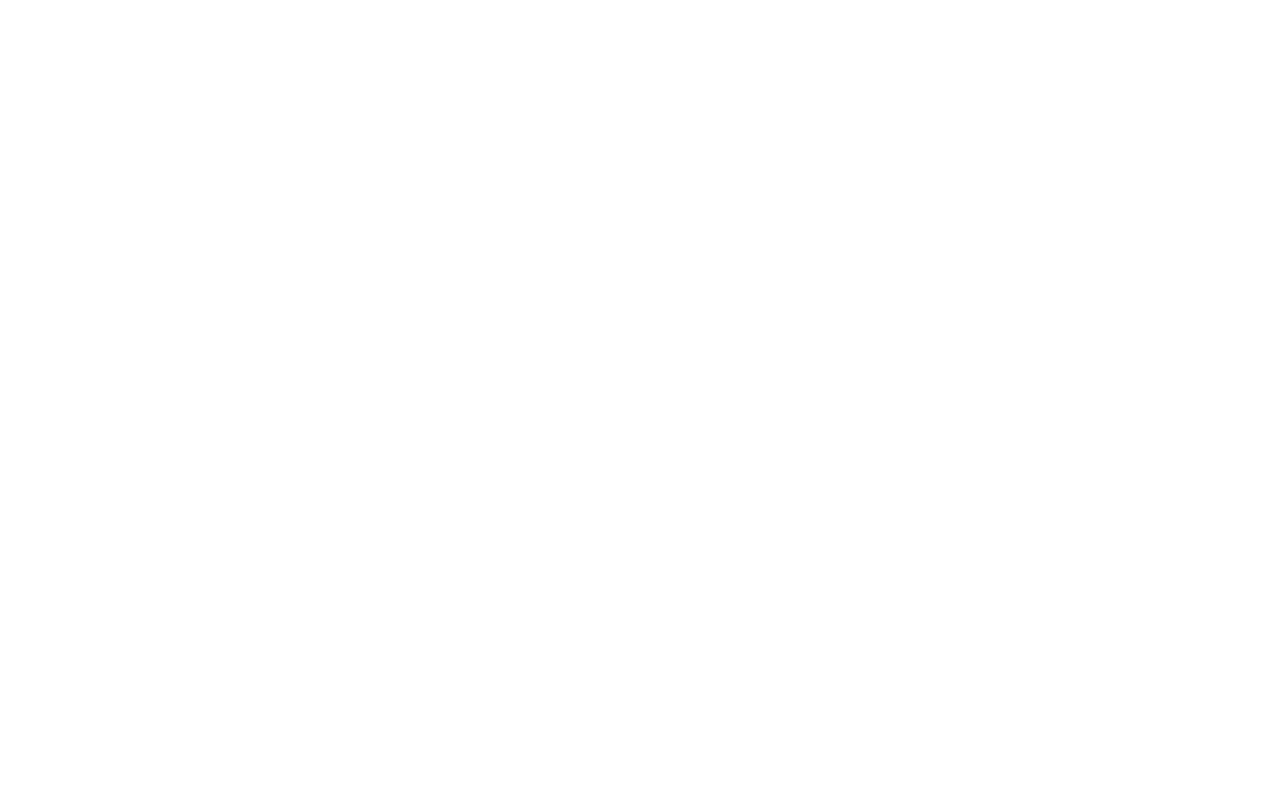
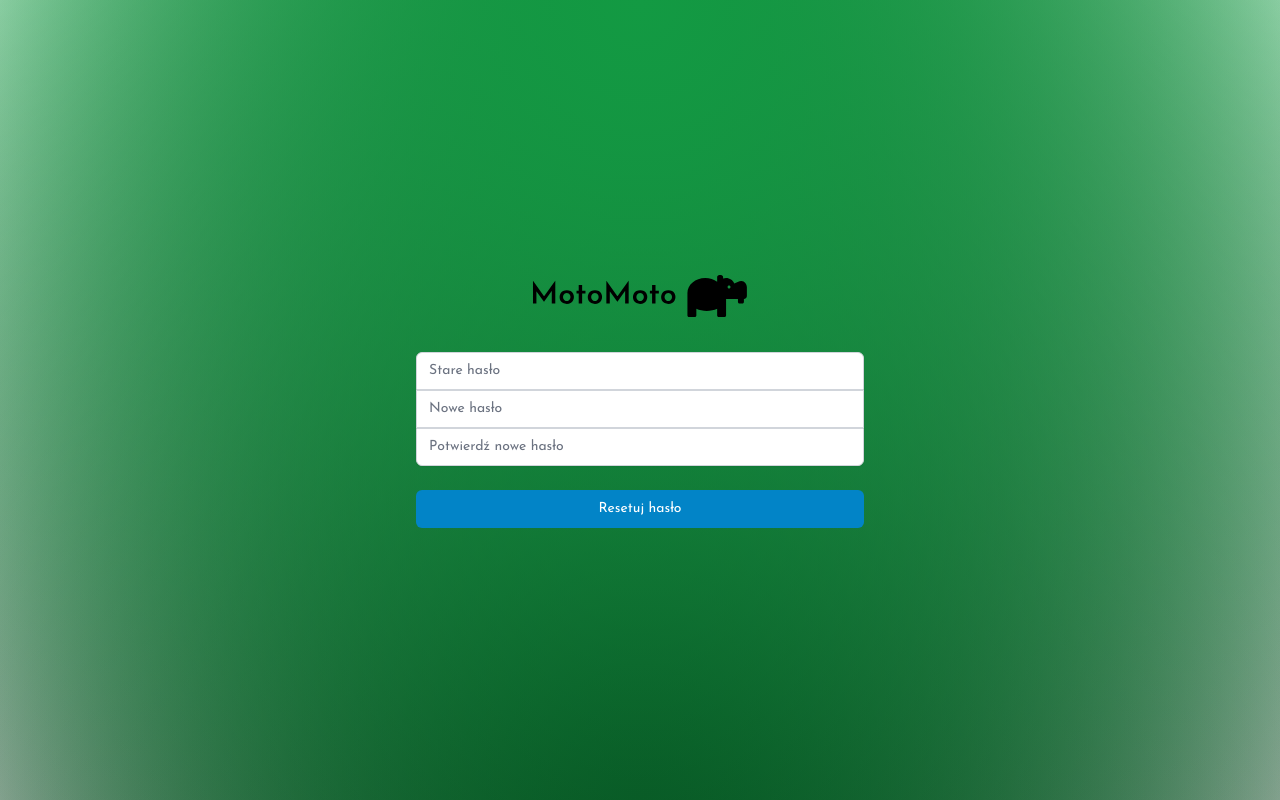
Before and after one commit to patryk6496/MotoMoto, a React (Create React App) app: page /ResetPassword in a window 1280 px wide. Before the commit this address had no page. Built offline with nearby package versions, Linux system fonts and the light colour scheme.

Commit message:
Repair toast bug and add header token

```diff
--- a/src/App.js
+++ b/src/App.js
@@ -6,8 +6,8 @@
 import Home from './Components/Home';
 import AddAnnouncement from './Components/AddAnnouncement';
 import Favorite from './Components/Favorite';
-import CarList from './Components/CarList'
-import Header from './Components/Header'
+import CarList from './Components/CarList';
+import ResetPassword from './Components/ResetPassword';
 
 function App() {
   return (
@@ -21,6 +21,7 @@
       <Route path="/AddAnnouncement" element={<AddAnnouncement/>} />
       <Route path="/Favorite" element={<Favorite/>} />
 	  <Route path="/CarList" element={<CarList/>} />
+	  <Route path="/ResetPassword" element={<ResetPassword/>} />
     </Routes>
 
 
--- a/src/Components/Header.js
+++ b/src/Components/Header.js
@@ -6,7 +6,6 @@
 import CarList from './CarList';
 import { toast, ToastContainer } from 'react-toastify';
 import 'react-toastify/dist/ReactToastify.css';
-
 
 const navigation = [
   { name: 'Dodaj Ogłoszenie', to: '/AddAnnouncement' },
@@ -36,6 +35,9 @@
     if (isLoggedIn) {
       return (
         <>
+          <Link to="/ResetPassword" className="text-sm font-semibold leading-6 text-gray-900 pr-2">
+            Resetuj hasło
+          </Link>
           <button
             onClick={handleLogout}
             className="text-sm font-semibold leading-6 text-gray-900 pr-2"
@@ -61,7 +63,7 @@
 
   useEffect(() => {
     if (loggedInUserEmail) {
-      toast(`Witaj ${loggedInUserEmail}`);
+      toast.success(`Witaj ${loggedInUserEmail}`);
     }
   }, [loggedInUserEmail]);
 
@@ -129,7 +131,6 @@
           </Dialog.Panel>
         </Dialog>
       </header>
-
       <CarList />
     </div>
   );
--- a/src/Components/Home.js
+++ b/src/Components/Home.js
@@ -7,7 +7,7 @@
   const [loggedInUserEmail, setLoggedInUserEmail] = useState('');
 
   useEffect(() => {
-    const storedEmail = localStorage.getItem('loggedInUserEmail');
+    const storedEmail = sessionStorage.getItem('loggedInUserEmail');
 
     if (storedEmail) {
       setLoggedInUserEmail(storedEmail);
@@ -16,16 +16,21 @@
   }, []);
 
   useEffect(() => {
-    localStorage.setItem('loggedInUserEmail', loggedInUserEmail);
+    sessionStorage.setItem('loggedInUserEmail', loggedInUserEmail);
   }, [loggedInUserEmail]);
+
+  const handleLogout = () => {
+    sessionStorage.removeItem('loggedInUserEmail');
+    setLoggedInUserEmail('');
+  };
 
   return (
     <div>
       <ToastContainer />
-      <Header loggedInUserEmail={loggedInUserEmail} />
+      <Header />
       {/* Pozostała część zawartości strony */}
       {loggedInUserEmail && (
-        <h1>Witaj {loggedInUserEmail}</h1>
+        <button onClick={handleLogout}>Wyloguj</button>
       )}
     </div>
   );
--- a/src/Components/LoginForm.js
+++ b/src/Components/LoginForm.js
@@ -9,7 +9,6 @@
   const [email, setEmail] = useState("");
   const [password, setPassword] = useState("");
   const navigate = useNavigate();
-  const [loggedInUserEmail, setLoggedInUserEmail] = useState("");
 
   const handleSubmit = async (event) => {
     event.preventDefault();
@@ -18,14 +17,16 @@
       const response = await axios.post('http://localhost:8080/auth/login', {
         email: email,
         password: password
+      }, {
+        headers: {
+          Authorization: `Bearer ${localStorage.getItem('token')}` // Przekazanie tokena w nagłówku
+        }
       });
 
       if (response.data.token) {
-		localStorage.setItem('token', response.data.token);
-		localStorage.setItem('loggedInUserEmail', email);
-		setLoggedInUserEmail(email);
-		toast.success("Zalogowano pomyślnie");
-		navigate("/home");
+        localStorage.setItem('token', response.data.token);
+        toast.success("Zalogowano pomyślnie");
+        navigate("/home");
       } else {
         toast.error("Nieprawidłowy login lub hasło");
       }
@@ -83,13 +84,6 @@
                 />
               </div>
             </div>
-            <div className="flex items-center justify-between">
-              <div className="text-sm">
-                <Link to="/forgot-password" className="font-medium text-sky-600 hover:text-sky-500">
-                  Zapomniałeś hasła?
-                </Link>
-              </div>
-            </div>
             <div>
               <button
                 type="submit"
--- /dev/null
+++ b/src/Components/ResetPassword.js
@@ -0,0 +1,133 @@
+import React, { useState } from 'react';
+import axios from 'axios';
+import { Link, useNavigate } from 'react-router-dom';
+import { ToastContainer, toast } from 'react-toastify';
+import 'react-toastify/dist/ReactToastify.css';
+import logo2 from '../Assets/Logo.svg';
+
+const ResetPassword = () => {
+  const [oldPassword, setOldPassword] = useState('');
+  const [newPassword, setNewPassword] = useState('');
+  const [confirmNewPassword, setConfirmNewPassword] = useState('');
+  const navigate = useNavigate();
+
+  const handleSubmit = async (event) => {
+    event.preventDefault();
+
+    try {
+      if (newPassword !== confirmNewPassword) {
+        toast.error("Nowe hasła nie są identyczne");
+        return;
+      }
+
+      const token = localStorage.getItem('token');
+      const response = await axios.post(
+        'http://localhost:8080/user/password',
+        {
+          oldPassword: oldPassword,
+          newPassword: newPassword,
+        },
+        {
+          headers: {
+            Authorization: `Bearer ${token}`,
+          },
+        }
+      );
+
+      if (response.status === 200) {
+        toast.success('Hasło zostało zresetowane');
+        navigate('/home');
+      } else {
+        toast.error('Wystąpił błąd podczas resetowania hasła');
+      }
+    } catch (error) {
+      console.error('Błąd podczas resetowania hasła', error.response);
+
+      if (error.response && error.response.status === 403) {
+        toast.error('Nieprawidłowe hasło');
+      } else if (error.response && error.response.data && error.response.data.message) {
+        toast.error(error.response.data.message);
+      } else {
+        toast.error('Wystąpił błąd podczas resetowania hasła');
+      }
+    }
+  };
+
+  return (
+    <>
+      <div className="flex min-h-screen items-center justify-center py-12 px-4 sm:px-6 lg:px-8">
+        <div className="w-full max-w-md">
+          <div className="text-center">
+            <Link to="/home">
+              <img className="mx-auto h-12 w-auto" src={logo2} alt="Moto Moto" />
+            </Link>
+          </div>
+          <form className="mt-8 space-y-6" onSubmit={handleSubmit}>
+            <input type="hidden" name="remember" defaultValue="true" />
+            <div className="rounded-md shadow-sm">
+              <div>
+                <label htmlFor="old-password" className="sr-only">
+                  Stare hasło
+                </label>
+                <input
+                  id="old-password"
+                  name="oldPassword"
+                  type="password"
+                  autoComplete="current-password"
+                  required
+                  className="appearance-none rounded-none relative block w-full px-3 py-2 border border-gray-300 placeholder-gray-500 text-gray-900 rounded-t-md focus:outline-none focus:ring-sky-500 focus:border-sky-500 focus:z-10 sm:text-sm"
+                  placeholder="Stare hasło"
+                  value={oldPassword}
+                  onChange={(e) => setOldPassword(e.target.value)}
+                />
+              </div>
+              <div>
+                <label htmlFor="new-password" className="sr-only">
+                  Nowe hasło
+                </label>
+                <input
+                  id="new-password"
+                  name="newPassword"
+                  type="password"
+                  autoComplete="new-password"
+                  required
+                  className="appearance-none rounded-none relative block w-full px-3 py-2 border border-gray-300 placeholder-gray-500 text-gray-900 focus:outline-none focus:ring-sky-500 focus:border-sky-500 focus:z-10 sm:text-sm"
+                  placeholder="Nowe hasło"
+                  value={newPassword}
+                  onChange={(e) => setNewPassword(e.target.value)}
+                />
+              </div>
+              <div>
+                <label htmlFor="confirm-new-password" className="sr-only">
+                  Potwierdź nowe hasło
+                </label>
+                <input
+                  id="confirm-new-password"
+                  name="confirmNewPassword"
+                  type="password"
+                  autoComplete="new-password"
+                  required
+                  className="appearance-none rounded-none relative block w-full px-3 py-2 border border-gray-300 placeholder-gray-500 text-gray-900 rounded-b-md focus:outline-none focus:ring-sky-500 focus:border-sky-500 focus:z-10 sm:text-sm"
+                  placeholder="Potwierdź nowe hasło"
+                  value={confirmNewPassword}
+                  onChange={(e) => setConfirmNewPassword(e.target.value)}
+                />
+              </div>
+            </div>
+            <div>
+              <button
+                type="submit"
+                className="group relative w-full flex justify-center py-2 px-4 border border-transparent text-sm font-medium rounded-md text-white bg-sky-600 hover:bg-sky-700 focus:outline-none focus:ring-2 focus:ring-offset-2 focus:ring-sky-500"
+              >
+                Resetuj hasło
+              </button>
+            </div>
+          </form>
+        </div>
+      </div>
+      <ToastContainer />
+    </>
+  );
+};
+
+export default ResetPassword;
```
Lines whose indentation alone changed are shown as unchanged.
